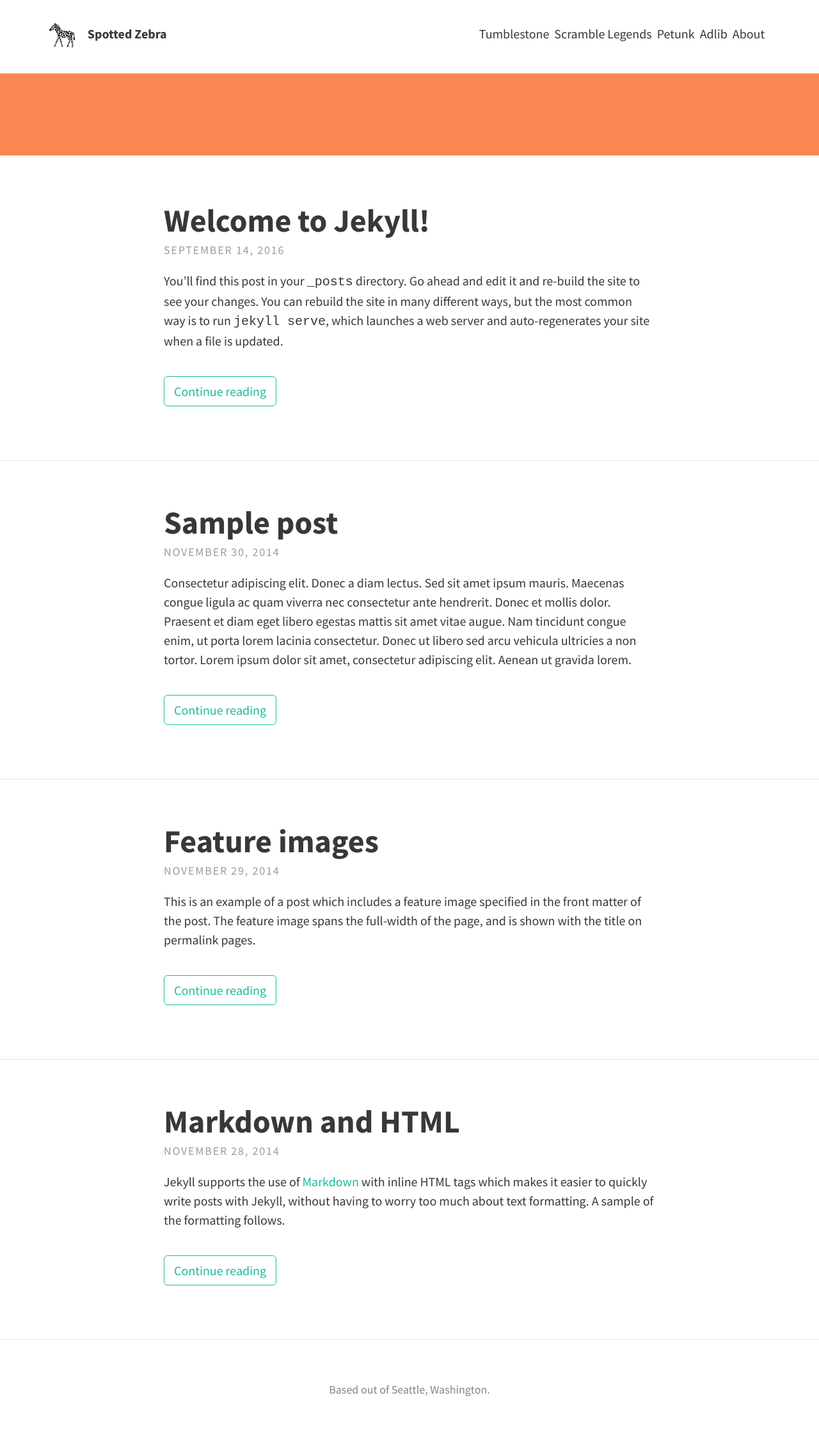
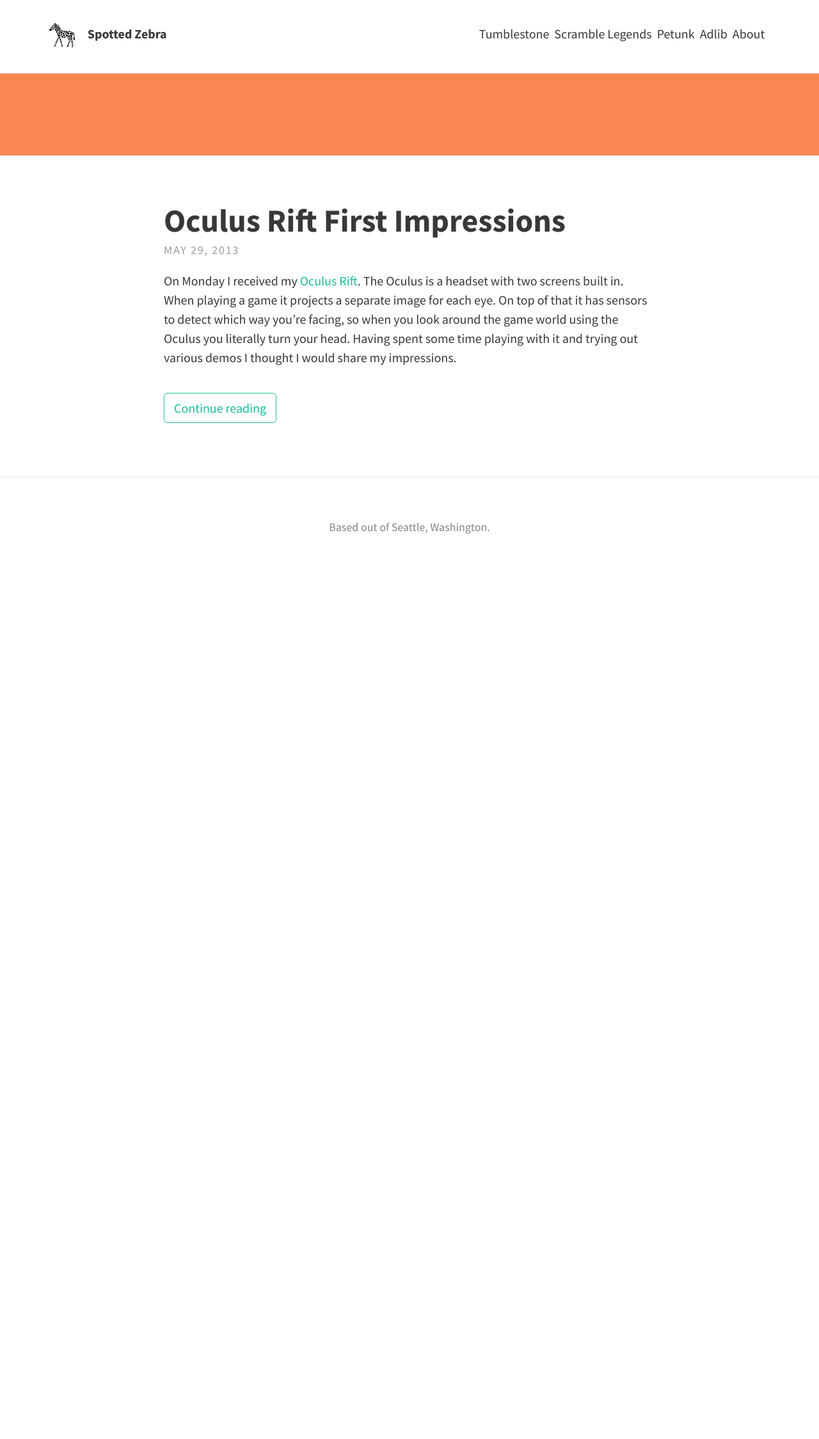
Before and after one commit to aschearer/spottedzebra.us, a Jekyll site: the page built from index.html, in a window 1280 px wide. Shown: the whole page at 64% size. Built offline with Jekyll 4.4.1, drawn with Linux system fonts in a browser that asks for light colours; nearby versions of some CDN libraries; the list of posts is cut into pages by our own code; after the commit the page ends 901 px from its top, so only the background shows below that.

Commit message:
Adding first blog post

```diff
--- a/_layouts/post.html
+++ b/_layouts/post.html
@@ -6,6 +6,7 @@
     <h1 class="title">{{ page.title }}</h1>
     <p class="meta">
     {{ page.date | date: "%B %-d, %Y" }}
+    {% if page.category %} - {{ page.category }}{% endif %}
     {% if page.author %} - {{ page.author }}{% endif %}
     </p>
   </header>
--- a/_posts/2014-11-28-markdown-and-html.md
+++ /dev/null
@@ -1,39 +0,0 @@
----
-layout: post
-title: Markdown and HTML
----
-
-Jekyll supports the use of [Markdown](http://daringfireball.net/projects/markdown/syntax) with inline HTML tags which makes it easier to quickly write posts with Jekyll, without having to worry too much about text formatting. A sample of the formatting follows.
-
-Tables have also been extended from Markdown:
-
-First Header  | Second Header
-------------- | -------------
-Content Cell  | Content Cell
-Content Cell  | Content Cell
-
-Here's an example of an image, which is included using Markdown:
-
-![Geometric pattern with fading gradient](/img/sample_feature_img_2.png)
-
-Highlighting for code in Jekyll is done using Pygments or Rouge. This theme makes use of Rouge by default.
-
-{% highlight js %}
-// count to ten
-for (var i = 1; i <= 10; i++) {
-    console.log(i);
-}
-
-// count to twenty
-var j = 0;
-while (j < 20) {
-    j++;
-    console.log(j);
-}
-{% endhighlight %}
-
-Type Theme uses KaTeX to display maths. Equations such as $$S_n = a \times \frac{1-r^n}{1-r}$$ can be displayed inline.
-
-Alternatively, they can be shown on a new line:
-
-$$ f(x) = \int \frac{2x^2+4x+6}{x-2} $$
--- a/_posts/2014-11-29-feature-images.md
+++ /dev/null
@@ -1,6 +0,0 @@
----
-layout: post
-title: Feature images
-feature-img: "img/sample_feature_img.png"
----
-This is an example of a post which includes a feature image specified in the front matter of the post. The feature image spans the full-width of the page, and is shown with the title on permalink pages.
--- a/_posts/2014-11-30-sample-post.md
+++ /dev/null
@@ -1,21 +0,0 @@
----
-layout: post
-title: Sample post
----
-Consectetur adipiscing elit. Donec a diam lectus. Sed sit amet ipsum mauris. Maecenas congue ligula ac quam viverra nec consectetur ante hendrerit. Donec et mollis dolor. Praesent et diam eget libero egestas mattis sit amet vitae augue. Nam tincidunt congue enim, ut porta lorem lacinia consectetur. Donec ut libero sed arcu vehicula ultricies a non tortor. Lorem ipsum dolor sit amet, consectetur adipiscing elit. Aenean ut gravida lorem.
-
-* Consectetur adipiscing elit
-* Donec a diam lectus
-* Sed sit amet ipsum mauris
-
-Ut turpis felis, pulvinar a semper sed, adipiscing id dolor. Pellentesque auctor nisi id magna consequat sagittis. Curabitur dapibus enim sit amet elit pharetra tincidunt feugiat nisl imperdiet. Ut convallis libero in urna ultrices accumsan. Donec sed odio eros. Donec viverra mi quis quam pulvinar at malesuada arcu rhoncus. Cum sociis natoque penatibus et magnis dis parturient montes, nascetur ridiculus mus. In rutrum accumsan ultricies. Mauris vitae nisi at sem facilisis semper ac in est.
-
-Nunc diam velit, adipiscing ut tristique vitae, sagittis vel odio. Maecenas convallis ullamcorper ultricies. Curabitur ornare, ligula *semper consectetur sagittis*, nisi diam iaculis velit, id fringilla sem nunc vel mi. Nam dictum, odio nec pretium volutpat, arcu ante placerat erat, non tristique elit urna et turpis. Quisque mi metus, ornare sit amet fermentum et, tincidunt et orci. Fusce eget orci a orci congue vestibulum.
-
-Ut dolor diam, elementum et vestibulum eu, porttitor vel elit. Curabitur venenatis pulvinar tellus gravida ornare. Sed et erat faucibus nunc euismod ultricies ut id justo. Nullam cursus suscipit nisi, et ultrices justo sodales nec. Fusce venenatis facilisis lectus ac semper. Aliquam at massa ipsum. Quisque bibendum purus convallis nulla ultrices ultricies. Nullam aliquam, mi eu aliquam tincidunt, purus velit laoreet tortor, viverra pretium nisi quam vitae mi. Fusce vel volutpat elit. Nam sagittis nisi dui.
-
-> Suspendisse lectus leo, consectetur in tempor sit amet, placerat quis neque
-
-Etiam luctus porttitor lorem, sed suscipit est rutrum non. Curabitur lobortis nisl a enim congue semper. Aenean commodo ultrices imperdiet. Vestibulum ut justo vel sapien venenatis tincidunt.
-
-Phasellus eget dolor sit amet ipsum dapibus condimentum vitae quis lectus. Aliquam ut massa in turpis dapibus convallis. Praesent elit lacus, vestibulum at malesuada et, ornare et est. Ut augue nunc, sodales ut euismod non, adipiscing vitae orci. Mauris ut placerat justo. Mauris in ultricies enim. Quisque nec est eleifend nulla ultrices egestas quis ut quam. Donec sollicitudin lectus a mauris pulvinar id aliquam urna cursus. Cras quis ligula sem, vel elementum mi. Phasellus non ullamcorper urna.
--- a/_posts/2016-09-14-welcome-to-jekyll.markdown
+++ /dev/null
@@ -1,25 +0,0 @@
----
-layout: post
-title:  "Welcome to Jekyll!"
-date:   2016-09-14 10:22:31 -0700
-categories: jekyll update
----
-You’ll find this post in your `_posts` directory. Go ahead and edit it and re-build the site to see your changes. You can rebuild the site in many different ways, but the most common way is to run `jekyll serve`, which launches a web server and auto-regenerates your site when a file is updated.
-
-To add new posts, simply add a file in the `_posts` directory that follows the convention `YYYY-MM-DD-name-of-post.ext` and includes the necessary front matter. Take a look at the source for this post to get an idea about how it works.
-
-Jekyll also offers powerful support for code snippets:
-
-{% highlight ruby %}
-def print_hi(name)
-  puts "Hi, #{name}"
-end
-print_hi('Tom')
-#=> prints 'Hi, Tom' to STDOUT.
-{% endhighlight %}
-
-Check out the [Jekyll docs][jekyll-docs] for more info on how to get the most out of Jekyll. File all bugs/feature requests at [Jekyll’s GitHub repo][jekyll-gh]. If you have questions, you can ask them on [Jekyll Talk][jekyll-talk].
-
-[jekyll-docs]: http://jekyllrb.com/docs/home
-[jekyll-gh]:   https://github.com/jekyll/jekyll
-[jekyll-talk]: https://talk.jekyllrb.com/
--- /dev/null
+++ b/blog/_posts/2013-05-29-Oculus Rift First Impressions.md
@@ -0,0 +1,66 @@
+---
+layout: post
+title: Oculus Rift First Impressions
+category: Opinion
+author: Alex Schearer
+---
+
+On Monday I received my [Oculus Rift](http://oculusvr.com/).
+The Oculus is a headset with two screens built in. When playing a game it projects a separate
+image for each eye. On top of that it has sensors to detect which way you're facing, so when
+you look around the game world using the Oculus you literally turn your head. Having spent
+some time playing with it and trying out various demos I thought I would share my impressions.
+
+### Well Designed Dev Kit
+The first thing you notice about the Oculus is the case they ship it in. It's big, sturdy,
+and well put together:
+
+<figure>
+    <img src="{{site.url}}/img/posts/2013-05-29-Oculus Rift First Impressions/oculus-rift-dev-kit.thumb.jpg" alt="Oculus Rift dev kit" />
+    <figcaption>Oculus Rift dev kit</figcaption>
+</figure>
+
+Inside there's the Oculus and a host of cables. Altogether things are organized, the
+instructions are clear, and everything feels high quality. The dev kit does not feel like an
+early beta &ndash; even more impressive considering that this all started with a Kickstarter
+campaign.
+
+### The Experience
+
+The Tuscany demo really impressed me. You know what to expect &ndash; you turn around and the
+world moves with you &ndash; still experiencing it in action was enough to put a smile on my
+face. The level of immersion you feel is amazing. Oftentimes I forgot I was sitting in front
+of a mouse and keyboard and would bump my head into the computer monitor.
+
+All of that said, you are tied to a computer, mouse, and keyboard and I think that fact limits
+the power of the Oculus. In particular I am not in love with the control scheme present in
+most of the demos. You move with the arrow keys, rotate your body with the mouse, and move
+your head with the Oculus. It sounds fine but in practice I found it unnatural. Wearing the
+Oculus, I wanted to turn around and head in a new direction &ndash; head first, just like if
+I were walking &ndash; but doing so would mean turning away from the keyboard and mouse.
+Instead I found I often turned my head, then moved the mouse to adjust my in-game body, then
+turned my head back towards the computer.
+
+<figure>
+    <img src="{{site.url}}/img/posts/2013-05-29-Oculus Rift First Impressions/oculus-fashion.thumb.jpg" alt="Catching up on the latest fashion" />
+    <figcaption>Catching up on the latest fashion</figcaption>
+</figure>
+
+Of all the demos I tried my favorite was the Tuscany one. The ones I downloaded from the
+developer site either suffered from a very low framerate and lots of pop-ins, or else were
+difficult to figure out or boring. I've also tried Half Life 2 with the Oculus and all-in-all
+the experience is great. My only complaint is that the control scheme does not take advantage
+of the Oculus as outlined above. Still that can be forgiven for a game released years before
+the Oculus even existed! Most of the demos I found involved moving around a world in the first
+person. Hardly surprising, but I am looking forward to playing some games which make more novel
+use of the Oculus.
+
+### Only the Beginning
+
+The Oculus is still in developer preview and it is the early days of virtual reality. So I
+can't be too critical of games which graft past control schemes onto the new device. Looking
+forward, I don't think that all gaming in the future will be on something like the Oculus.
+It's so different and out there that I imagine it won't appeal to everyone &ndash; even among
+hardcore gamers. But the experience it offers is one of a kind and as a result I believe we
+will see a new category of gaming emerge around it. What will those games look like? I'm not
+entirely sure but I'm excited to find out!
--- a/css/custom.scss
+++ b/css/custom.scss
@@ -50,3 +50,22 @@
 table {
     overflow-x: auto;
 }
+
+figure {
+    width: 50%;
+    margin: auto;
+    margin-bottom: 10px;
+}
+
+figure img {
+    width: 100%;
+    margin: 0;
+    padding: 0;
+    display: block;
+}
+
+figure figcaption {
+    font-size: medium;
+    text-align: center;
+    color: rgba(56,56,56,0.5);
+}
```
Also changed, not shown: img/posts/2013-05-29-Oculus Rift First Impressions/oculus-fashion.jpg (added), img/posts/2013-05-29-Oculus Rift First Impressions/oculus-fashion.thumb.jpg (added), img/posts/2013-05-29-Oculus Rift First Impressions/oculus-rift-dev-kit.jpg (added), img/posts/2013-05-29-Oculus Rift First Impressions/oculus-rift-dev-kit.thumb.jpg (added).
